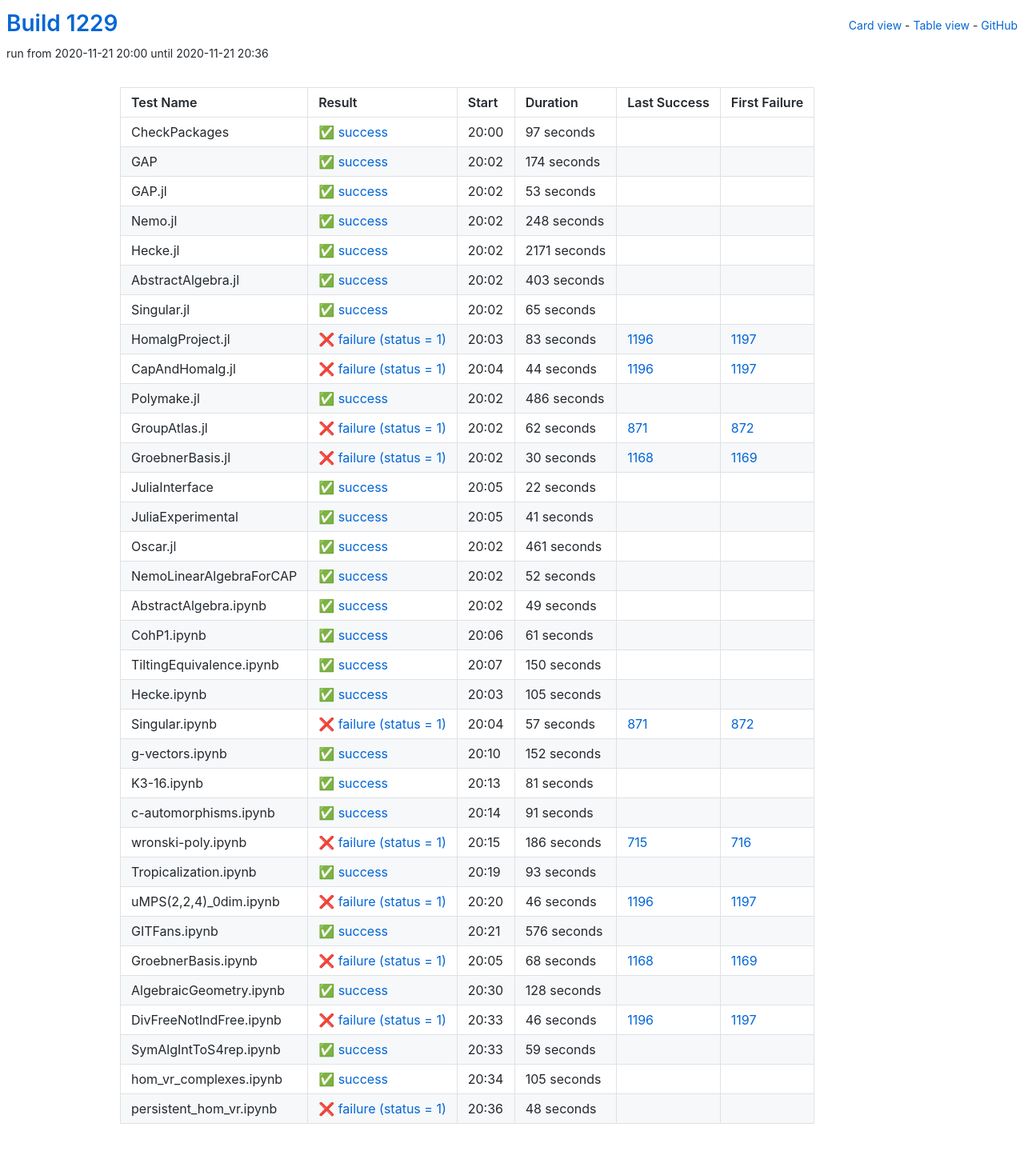
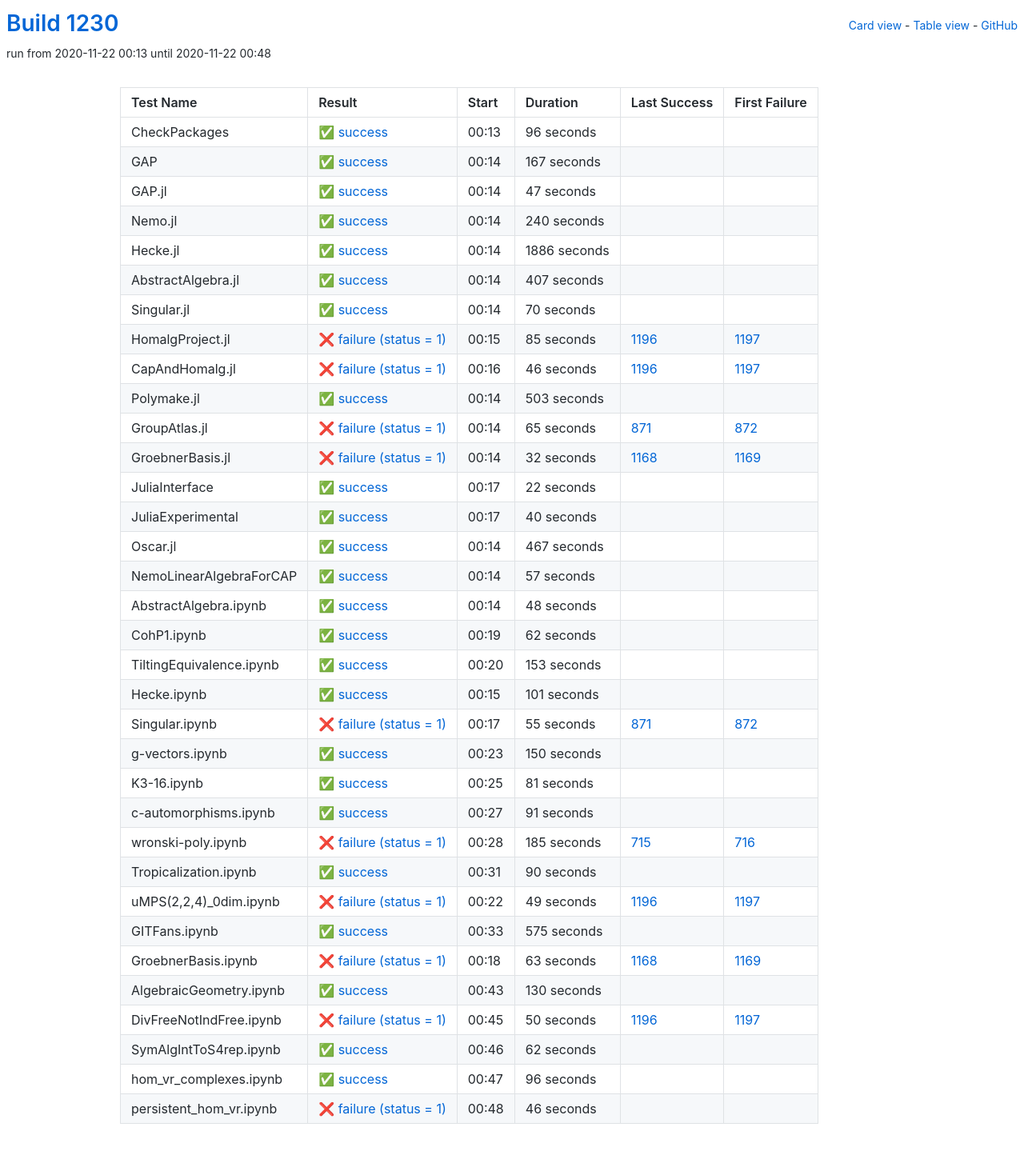
Before and after one commit to oscar-system/oscar-ci-status-stable, a Jekyll site: the page built from table.html, in a window 1280 px wide. Shown: the whole page at 80% size. Built offline with Jekyll 4.4.1, drawn with Linux system fonts in a browser that asks for light colours.

Commit message:
Build #1230

```diff
--- a/_data/ci.yml
+++ b/_data/ci.yml
@@ -1,6 +1,6 @@
 ---
-build: 1229
-build_url: https://oscarci.mathematik.uni-kl.de/job/oscar-stable/1229/
+build: 1230
+build_url: https://oscarci.mathematik.uni-kl.de/job/oscar-stable/1230/
 job: oscar-stable
 organization: oscar-system
 repo: oscar-ci-status-stable
@@ -8,152 +8,152 @@ repourl: https://github.com/oscar-system/oscar-ci-status-stable
 tests:
 - name: CheckPackages
   id: checkpackages
-  log: https://oscarci.mathematik.uni-kl.de/job/oscar-stable/1229/artifact/logs/build-1229/CheckPackages.log
-  start: 2020-11-21 20:00
+  log: https://oscarci.mathematik.uni-kl.de/job/oscar-stable/1230/artifact/logs/build-1230/CheckPackages.log
+  start: 2020-11-22 00:13
   success: true
   exitcode: 0
   status: success
-  duration: 97
+  duration: 96
   last_success: false
   last_success_url:
   first_failure: false
   first_failure_url:
 - name: GAP
   id: gap
-  log: https://oscarci.mathematik.uni-kl.de/job/oscar-stable/1229/artifact/logs/build-1229/GAP.log
-  start: 2020-11-21 20:02
+  log: https://oscarci.mathematik.uni-kl.de/job/oscar-stable/1230/artifact/logs/build-1230/GAP.log
+  start: 2020-11-22 00:14
   success: true
   exitcode: 0
   status: success
-  duration: 174
+  duration: 167
   last_success: false
   last_success_url:
   first_failure: false
   first_failure_url:
 - name: GAP.jl
   id: gap-jl
-  log: https://oscarci.mathematik.uni-kl.de/job/oscar-stable/1229/artifact/logs/build-1229/GAP.jl.log
-  start: 2020-11-21 20:02
+  log: https://oscarci.mathematik.uni-kl.de/job/oscar-stable/1230/artifact/logs/build-1230/GAP.jl.log
+  start: 2020-11-22 00:14
   success: true
   exitcode: 0
   status: success
-  duration: 53
+  duration: 47
   last_success: false
   last_success_url:
   first_failure: false
   first_failure_url:
 - name: Nemo.jl
   id: nemo-jl
-  log: https://oscarci.mathematik.uni-kl.de/job/oscar-stable/1229/artifact/logs/build-1229/Nemo.jl.log
-  start: 2020-11-21 20:02
+  log: https://oscarci.mathematik.uni-kl.de/job/oscar-stable/1230/artifact/logs/build-1230/Nemo.jl.log
+  start: 2020-11-22 00:14
   success: true
   exitcode: 0
   status: success
-  duration: 248
+  duration: 240
   last_success: false
   last_success_url:
   first_failure: false
   first_failure_url:
 - name: Hecke.jl
   id: hecke-jl
-  log: https://oscarci.mathematik.uni-kl.de/job/oscar-stable/1229/artifact/logs/build-1229/Hecke.jl.log
-  start: 2020-11-21 20:02
+  log: https://oscarci.mathematik.uni-kl.de/job/oscar-stable/1230/artifact/logs/build-1230/Hecke.jl.log
+  start: 2020-11-22 00:14
   success: true
   exitcode: 0
   status: success
-  duration: 2171
+  duration: 1886
   last_success: false
   last_success_url:
   first_failure: false
   first_failure_url:
 - name: AbstractAlgebra.jl
   id: abstractalgebra-jl
-  log: https://oscarci.mathematik.uni-kl.de/job/oscar-stable/1229/artifact/logs/build-1229/AbstractAlgebra.jl.log
-  start: 2020-11-21 20:02
+  log: https://oscarci.mathematik.uni-kl.de/job/oscar-stable/1230/artifact/logs/build-1230/AbstractAlgebra.jl.log
+  start: 2020-11-22 00:14
   success: true
   exitcode: 0
   status: success
-  duration: 403
+  duration: 407
   last_success: false
   last_success_url:
   first_failure: false
   first_failure_url:
 - name: Singular.jl
   id: singular-jl
-  log: https://oscarci.mathematik.uni-kl.de/job/oscar-stable/1229/artifact/logs/build-1229/Singular.jl.log
-  start: 2020-11-21 20:02
+  log: https://oscarci.mathematik.uni-kl.de/job/oscar-stable/1230/artifact/logs/build-1230/Singular.jl.log
+  start: 2020-11-22 00:14
   success: true
   exitcode: 0
   status: success
-  duration: 65
+  duration: 70
   last_success: false
   last_success_url:
   first_failure: false
   first_failure_url:
 - name: HomalgProject.jl
   id: homalgproject-jl
-  log: https://oscarci.mathematik.uni-kl.de/job/oscar-stable/1229/artifact/logs/build-1229/HomalgProject.jl.log
-  start: 2020-11-21 20:03
+  log: https://oscarci.mathematik.uni-kl.de/job/oscar-stable/1230/artifact/logs/build-1230/HomalgProject.jl.log
+  start: 2020-11-22 00:15
   success: false
   exitcode: 1
   status: failure
-  duration: 83
+  duration: 85
   last_success: 1196
   last_success_url: https://oscarci.mathematik.uni-kl.de/job/oscar-stable/1196/
   first_failure: 1197
   first_failure_url: https://oscarci.mathematik.uni-kl.de/job/oscar-stable/1197/
 - name: CapAndHomalg.jl
   id: capandhomalg-jl
-  log: https://oscarci.mathematik.uni-kl.de/job/oscar-stable/1229/artifact/logs/build-1229/CapAndHomalg.jl.log
-  start: 2020-11-21 20:04
+  log: https://oscarci.mathematik.uni-kl.de/job/oscar-stable/1230/artifact/logs/build-1230/CapAndHomalg.jl.log
+  start: 2020-11-22 00:16
   success: false
   exitcode: 1
   status: failure
-  duration: 44
+  duration: 46
   last_success: 1196
   last_success_url: https://oscarci.mathematik.uni-kl.de/job/oscar-stable/1196/
   first_failure: 1197
   first_failure_url: https://oscarci.mathematik.uni-kl.de/job/oscar-stable/1197/
 - name: Polymake.jl
   id: polymake-jl
-  log: https://oscarci.mathematik.uni-kl.de/job/oscar-stable/1229/artifact/logs/build-1229/Polymake.jl.log
-  start: 2020-11-21 20:02
+  log: https://oscarci.mathematik.uni-kl.de/job/oscar-stable/1230/artifact/logs/build-1230/Polymake.jl.log
+  start: 2020-11-22 00:14
   success: true
   exitcode: 0
   status: success
-  duration: 486
+  duration: 503
   last_success: false
   last_success_url:
   first_failure: false
   first_failure_url:
 - name: GroupAtlas.jl
   id: groupatlas-jl
-  log: https://oscarci.mathematik.uni-kl.de/job/oscar-stable/1229/artifact/logs/build-1229/GroupAtlas.jl.log
-  start: 2020-11-21 20:02
+  log: https://oscarci.mathematik.uni-kl.de/job/oscar-stable/1230/artifact/logs/build-1230/GroupAtlas.jl.log
+  start: 2020-11-22 00:14
   success: false
   exitcode: 1
   status: failure
-  duration: 62
+  duration: 65
   last_success: 871
   last_success_url: https://oscarci.mathematik.uni-kl.de/job/oscar-stable/871/
   first_failure: 872
   first_failure_url: https://oscarci.mathematik.uni-kl.de/job/oscar-stable/872/
 - name: GroebnerBasis.jl
   id: groebnerbasis-jl
-  log: https://oscarci.mathematik.uni-kl.de/job/oscar-stable/1229/artifact/logs/build-1229/GroebnerBasis.jl.log
-  start: 2020-11-21 20:02
+  log: https://oscarci.mathematik.uni-kl.de/job/oscar-stable/1230/artifact/logs/build-1230/GroebnerBasis.jl.log
+  start: 2020-11-22 00:14
   success: false
   exitcode: 1
   status: failure
-  duration: 30
+  duration: 32
   last_success: 1168
   last_success_url: https://oscarci.mathematik.uni-kl.de/job/oscar-stable/1168/
   first_failure: 1169
   first_failure_url: https://oscarci.mathematik.uni-kl.de/job/oscar-stable/1169/
 - name: JuliaInterface
   id: juliainterface
-  log: https://oscarci.mathematik.uni-kl.de/job/oscar-stable/1229/artifact/logs/build-1229/JuliaInterface.log
-  start: 2020-11-21 20:05
+  log: https://oscarci.mathematik.uni-kl.de/job/oscar-stable/1230/artifact/logs/build-1230/JuliaInterface.log
+  start: 2020-11-22 00:17
   success: true
   exitcode: 0
   status: success
@@ -164,68 +164,104 @@ tests:
   first_failure_url:
 - name: JuliaExperimental
   id: juliaexperimental
-  log: https://oscarci.mathematik.uni-kl.de/job/oscar-stable/1229/artifact/logs/build-1229/JuliaExperimental.log
-  start: 2020-11-21 20:05
+  log: https://oscarci.mathematik.uni-kl.de/job/oscar-stable/1230/artifact/logs/build-1230/JuliaExperimental.log
+  start: 2020-11-22 00:17
   success: true
   exitcode: 0
   status: success
-  duration: 41
+  duration: 40
   last_success: false
   last_success_url:
   first_failure: false
   first_failure_url:
 - name: Oscar.jl
   id: oscar-jl
-  log: https://oscarci.mathematik.uni-kl.de/job/oscar-stable/1229/artifact/logs/build-1229/Oscar.jl.log
-  start: 2020-11-21 20:02
+  log: https://oscarci.mathematik.uni-kl.de/job/oscar-stable/1230/artifact/logs/build-1230/Oscar.jl.log
+  start: 2020-11-22 00:14
   success: true
   exitcode: 0
   status: success
-  duration: 461
+  duration: 467
   last_success: false
   last_success_url:
   first_failure: false
   first_failure_url:
 - name: NemoLinearAlgebraForCAP
   id: nemolinearalgebraforcap
-  log: https://oscarci.mathematik.uni-kl.de/job/oscar-stable/1229/artifact/logs/build-1229/NemoLinearAlgebraForCAP.log
-  start: 2020-11-21 20:02
+  log: https://oscarci.mathematik.uni-kl.de/job/oscar-stable/1230/artifact/logs/build-1230/NemoLinearAlgebraForCAP.log
+  start: 2020-11-22 00:14
   success: true
   exitcode: 0
   status: success
-  duration: 52
+  duration: 57
   last_success: false
   last_success_url:
   first_failure: false
   first_failure_url:
 - name: AbstractAlgebra.ipynb
   id: abstractalgebra-ipynb
-  log: https://oscarci.mathematik.uni-kl.de/job/oscar-stable/1229/artifact/logs/build-1229/AbstractAlgebra.ipynb.log
-  start: 2020-11-21 20:02
+  log: https://oscarci.mathematik.uni-kl.de/job/oscar-stable/1230/artifact/logs/build-1230/AbstractAlgebra.ipynb.log
+  start: 2020-11-22 00:14
   success: true
   exitcode: 0
   status: success
-  duration: 49
+  duration: 48
   last_success: false
   last_success_url:
   first_failure: false
   first_failure_url:
 - name: CohP1.ipynb
   id: cohp1-ipynb
-  log: https://oscarci.mathematik.uni-kl.de/job/oscar-stable/1229/artifact/logs/build-1229/CohP1.ipynb.log
-  start: 2020-11-21 20:06
+  log: https://oscarci.mathematik.uni-kl.de/job/oscar-stable/1230/artifact/logs/build-1230/CohP1.ipynb.log
+  start: 2020-11-22 00:19
   success: true
   exitcode: 0
   status: success
-  duration: 61
+  duration: 62
   last_success: false
   last_success_url:
   first_failure: false
   first_failure_url:
 - name: TiltingEquivalence.ipynb
   id: tiltingequivalence-ipynb
-  log: https://oscarci.mathematik.uni-kl.de/job/oscar-stable/1229/artifact/logs/build-1229/TiltingEquivalence.ipynb.log
-  start: 2020-11-21 20:07
+  log: https://oscarci.mathematik.uni-kl.de/job/oscar-stable/1230/artifact/logs/build-1230/TiltingEquivalence.ipynb.log
+  start: 2020-11-22 00:20
+  success: true
+  exitcode: 0
+  status: success
+  duration: 153
+  last_success: false
+  last_success_url:
+  first_failure: false
+  first_failure_url:
+- name: Hecke.ipynb
+  id: hecke-ipynb
+  log: https://oscarci.mathematik.uni-kl.de/job/oscar-stable/1230/artifact/logs/build-1230/Hecke.ipynb.log
+  start: 2020-11-22 00:15
+  success: true
+  exitcode: 0
+  status: success
+  duration: 101
+  last_success: false
+  last_success_url:
+  first_failure: false
+  first_failure_url:
+- name: Singular.ipynb
+  id: singular-ipynb
+  log: https://oscarci.mathematik.uni-kl.de/job/oscar-stable/1230/artifact/logs/build-1230/Singular.ipynb.log
+  start: 2020-11-22 00:17
+  success: false
+  exitcode: 1
+  status: failure
+  duration: 55
+  last_success: 871
+  last_success_url: https://oscarci.mathematik.uni-kl.de/job/oscar-stable/871/
+  first_failure: 872
+  first_failure_url: https://oscarci.mathematik.uni-kl.de/job/oscar-stable/872/
+- name: g-vectors.ipynb
+  id: g-vectors-ipynb
+  log: https://oscarci.mathematik.uni-kl.de/job/oscar-stable/1230/artifact/logs/build-1230/g-vectors.ipynb.log
+  start: 2020-11-22 00:23
   success: true
   exitcode: 0
   status: success
@@ -234,46 +270,10 @@ tests:
   last_success_url:
   first_failure: false
   first_failure_url:
-- name: Hecke.ipynb
-  id: hecke-ipynb
-  log: https://oscarci.mathematik.uni-kl.de/job/oscar-stable/1229/artifact/logs/build-1229/Hecke.ipynb.log
-  start: 2020-11-21 20:03
-  success: true
-  exitcode: 0
-  status: success
-  duration: 105
-  last_success: false
-  last_success_url:
-  first_failure: false
-  first_failure_url:
-- name: Singular.ipynb
-  id: singular-ipynb
-  log: https://oscarci.mathematik.uni-kl.de/job/oscar-stable/1229/artifact/logs/build-1229/Singular.ipynb.log
-  start: 2020-11-21 20:04
-  success: false
-  exitcode: 1
-  status: failure
-  duration: 57
-  last_success: 871
-  last_success_url: https://oscarci.mathematik.uni-kl.de/job/oscar-stable/871/
-  first_failure: 872
-  first_failure_url: https://oscarci.mathematik.uni-kl.de/job/oscar-stable/872/
-- name: g-vectors.ipynb
-  id: g-vectors-ipynb
-  log: https://oscarci.mathematik.uni-kl.de/job/oscar-stable/1229/artifact/logs/build-1229/g-vectors.ipynb.log
-  start: 2020-11-21 20:10
-  success: true
-  exitcode: 0
-  status: success
-  duration: 152
-  last_success: false
-  last_success_url:
-  first_failure: false
-  first_failure_url:
 - name: K3-16.ipynb
   id: k3-16-ipynb
-  log: https://oscarci.mathematik.uni-kl.de/job/oscar-stable/1229/artifact/logs/build-1229/K3-16.ipynb.log
-  start: 2020-11-21 20:13
+  log: https://oscarci.mathematik.uni-kl.de/job/oscar-stable/1230/artifact/logs/build-1230/K3-16.ipynb.log
+  start: 2020-11-22 00:25
   success: true
   exitcode: 0
   status: success
@@ -284,8 +284,8 @@ tests:
   first_failure_url:
 - name: c-automorphisms.ipynb
   id: c-automorphisms-ipynb
-  log: https://oscarci.mathematik.uni-kl.de/job/oscar-stable/1229/artifact/logs/build-1229/c-automorphisms.ipynb.log
-  start: 2020-11-21 20:14
+  log: https://oscarci.mathematik.uni-kl.de/job/oscar-stable/1230/artifact/logs/build-1230/c-automorphisms.ipynb.log
+  start: 2020-11-22 00:27
   success: true
   exitcode: 0
   status: success
@@ -296,120 +296,120 @@ tests:
   first_failure_url:
 - name: wronski-poly.ipynb
   id: wronski-poly-ipynb
-  log: https://oscarci.mathematik.uni-kl.de/job/oscar-stable/1229/artifact/logs/build-1229/wronski-poly.ipynb.log
-  start: 2020-11-21 20:15
+  log: https://oscarci.mathematik.uni-kl.de/job/oscar-stable/1230/artifact/logs/build-1230/wronski-poly.ipynb.log
+  start: 2020-11-22 00:28
   success: false
   exitcode: 1
   status: failure
-  duration: 186
+  duration: 185
   last_success: 715
   last_success_url: https://oscarci.mathematik.uni-kl.de/job/oscar-stable/715/
   first_failure: 716
   first_failure_url: https://oscarci.mathematik.uni-kl.de/job/oscar-stable/716/
 - name: Tropicalization.ipynb
   id: tropicalization-ipynb
-  log: https://oscarci.mathematik.uni-kl.de/job/oscar-stable/1229/artifact/logs/build-1229/Tropicalization.ipynb.log
-  start: 2020-11-21 20:19
+  log: https://oscarci.mathematik.uni-kl.de/job/oscar-stable/1230/artifact/logs/build-1230/Tropicalization.ipynb.log
+  start: 2020-11-22 00:31
   success: true
   exitcode: 0
   status: success
-  duration: 93
+  duration: 90
   last_success: false
   last_success_url:
   first_failure: false
   first_failure_url:
 - name: uMPS(2,2,4)_0dim.ipynb
   id: umps-2-2-4-0dim-ipynb
-  log: https://oscarci.mathematik.uni-kl.de/job/oscar-stable/1229/artifact/logs/build-1229/uMPS-2-2-4-_0dim.ipynb.log
-  start: 2020-11-21 20:20
+  log: https://oscarci.mathematik.uni-kl.de/job/oscar-stable/1230/artifact/logs/build-1230/uMPS-2-2-4-_0dim.ipynb.log
+  start: 2020-11-22 00:22
   success: false
   exitcode: 1
   status: failure
-  duration: 46
+  duration: 49
   last_success: 1196
   last_success_url: https://oscarci.mathematik.uni-kl.de/job/oscar-stable/1196/
   first_failure: 1197
   first_failure_url: https://oscarci.mathematik.uni-kl.de/job/oscar-stable/1197/
 - name: GITFans.ipynb
   id: gitfans-ipynb
-  log: https://oscarci.mathematik.uni-kl.de/job/oscar-stable/1229/artifact/logs/build-1229/GITFans.ipynb.log
-  start: 2020-11-21 20:21
+  log: https://oscarci.mathematik.uni-kl.de/job/oscar-stable/1230/artifact/logs/build-1230/GITFans.ipynb.log
+  start: 2020-11-22 00:33
   success: true
   exitcode: 0
   status: success
-  duration: 576
+  duration: 575
   last_success: false
   last_success_url:
   first_failure: false
   first_failure_url:
 - name: GroebnerBasis.ipynb
   id: groebnerbasis-ipynb
-  log: https://oscarci.mathematik.uni-kl.de/job/oscar-stable/1229/artifact/logs/build-1229/GroebnerBasis.ipynb.log
-  start: 2020-11-21 20:05
+  log: https://oscarci.mathematik.uni-kl.de/job/oscar-stable/1230/artifact/logs/build-1230/GroebnerBasis.ipynb.log
+  start: 2020-11-22 00:18
   success: false
   exitcode: 1
   status: failure
-  duration: 68
+  duration: 63
   last_success: 1168
   last_success_url: https://oscarci.mathematik.uni-kl.de/job/oscar-stable/1168/
   first_failure: 1169
   first_failure_url: https://oscarci.mathematik.uni-kl.de/job/oscar-stable/1169/
 - name: AlgebraicGeometry.ipynb
   id: algebraicgeometry-ipynb
-  log: https://oscarci.mathematik.uni-kl.de/job/oscar-stable/1229/artifact/logs/build-1229/AlgebraicGeometry.ipynb.log
-  start: 2020-11-21 20:30
+  log: https://oscarci.mathematik.uni-kl.de/job/oscar-stable/1230/artifact/logs/build-1230/AlgebraicGeometry.ipynb.log
+  start: 2020-11-22 00:43
   success: true
   exitcode: 0
   status: success
-  duration: 128
+  duration: 130
   last_success: false
   last_success_url:
   first_failure: false
   first_failure_url:
 - name: DivFreeNotIndFree.ipynb
   id: divfreenotindfree-ipynb
-  log: https://oscarci.mathematik.uni-kl.de/job/oscar-stable/1229/artifact/logs/build-1229/DivFreeNotIndFree.ipynb.log
-  start: 2020-11-21 20:33
+  log: https://oscarci.mathematik.uni-kl.de/job/oscar-stable/1230/artifact/logs/build-1230/DivFreeNotIndFree.ipynb.log
+  start: 2020-11-22 00:45
   success: false
   exitcode: 1
   status: failure
-  duration: 46
+  duration: 50
   last_success: 1196
   last_success_url: https://oscarci.mathematik.uni-kl.de/job/oscar-stable/1196/
   first_failure: 1197
   first_failure_url: https://oscarci.mathematik.uni-kl.de/job/oscar-stable/1197/
 - name: SymAlgIntToS4rep.ipynb
   id: symalginttos4rep-ipynb
-  log: https://oscarci.mathematik.uni-kl.de/job/oscar-stable/1229/artifact/logs/build-1229/SymAlgIntToS4rep.ipynb.log
-  start: 2020-11-21 20:33
+  log: https://oscarci.mathematik.uni-kl.de/job/oscar-stable/1230/artifact/logs/build-1230/SymAlgIntToS4rep.ipynb.log
+  start: 2020-11-22 00:46
   success: true
   exitcode: 0
   status: success
-  duration: 59
+  duration: 62
   last_success: false
   last_success_url:
   first_failure: false
   first_failure_url:
 - name: hom_vr_complexes.ipynb
   id: hom-vr-complexes-ipynb
-  log: https://oscarci.mathematik.uni-kl.de/job/oscar-stable/1229/artifact/logs/build-1229/hom_vr_complexes.ipynb.log
-  start: 2020-11-21 20:34
+  log: https://oscarci.mathematik.uni-kl.de/job/oscar-stable/1230/artifact/logs/build-1230/hom_vr_complexes.ipynb.log
+  start: 2020-11-22 00:47
   success: true
   exitcode: 0
   status: success
-  duration: 105
+  duration: 96
   last_success: false
   last_success_url:
   first_failure: false
   first_failure_url:
 - name: persistent_hom_vr.ipynb
   id: persistent-hom-vr-ipynb
-  log: https://oscarci.mathematik.uni-kl.de/job/oscar-stable/1229/artifact/logs/build-1229/persistent_hom_vr.ipynb.log
-  start: 2020-11-21 20:36
+  log: https://oscarci.mathematik.uni-kl.de/job/oscar-stable/1230/artifact/logs/build-1230/persistent_hom_vr.ipynb.log
+  start: 2020-11-22 00:48
   success: false
   exitcode: 1
   status: failure
-  duration: 48
+  duration: 46
   last_success: false
   last_success_url:
   first_failure: false
```
Also changed, not shown: README.md.
